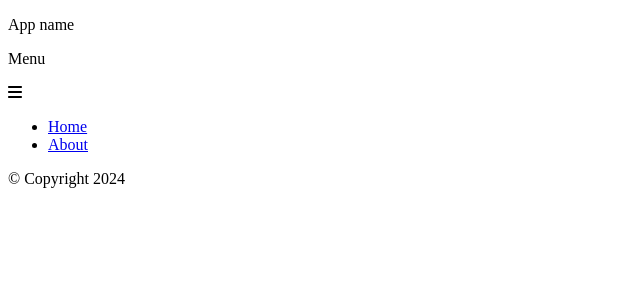
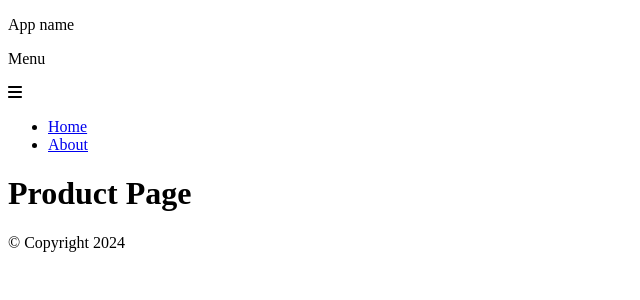
Before and after one commit to Amicuchi/Learning-React, a React (Create React App) app: page /product/1 in a window 1280 px wide. Shown: the top 300 px of the page, without its empty margins (0-640 px from the left). Built offline with nearby package versions, Linux system fonts and the light colour scheme.

Commit message:
Criação da página de produtos para API e Instalação do Axios para gerenciar a API

```diff
--- a/package.json
+++ b/package.json
@@ -13,6 +13,7 @@
     "@testing-library/jest-dom": "^5.17.0",
     "@testing-library/react": "^13.4.0",
     "@testing-library/user-event": "^13.5.0",
+    "axios": "^1.7.2",
     "react": "^18.3.1",
     "react-dom": "^18.3.1",
     "react-router-dom": "^6.23.1",
--- a/src/App.js
+++ b/src/App.js
@@ -2,6 +2,7 @@ import Footer from "./Components/Footer";
 import Header from "./Components/Header";
 import Home from './Views/Home';
 import About from './Views/About';
+import Product from "./Views/Product";
 import {
   BrowserRouter as Router,
   Routes,
@@ -17,6 +18,7 @@ function App() {
         <Routes>
           <Route exact path="/" element={<Home />} />
           <Route path="/about" element={<About />} />
+          <Route path="/product/:id" element={<Product />} />
         </Routes>
 
         <Footer />
--- /dev/null
+++ b/src/Views/Product.js
@@ -0,0 +1,11 @@
+import React from "react";
+
+function Product() {
+    return (
+        <>
+            <h1>Product Page</h1>
+        </>
+    );
+};
+
+export default Product;
```
Also changed, not shown: 1 other file (tests, documents, lock files or other folders).
